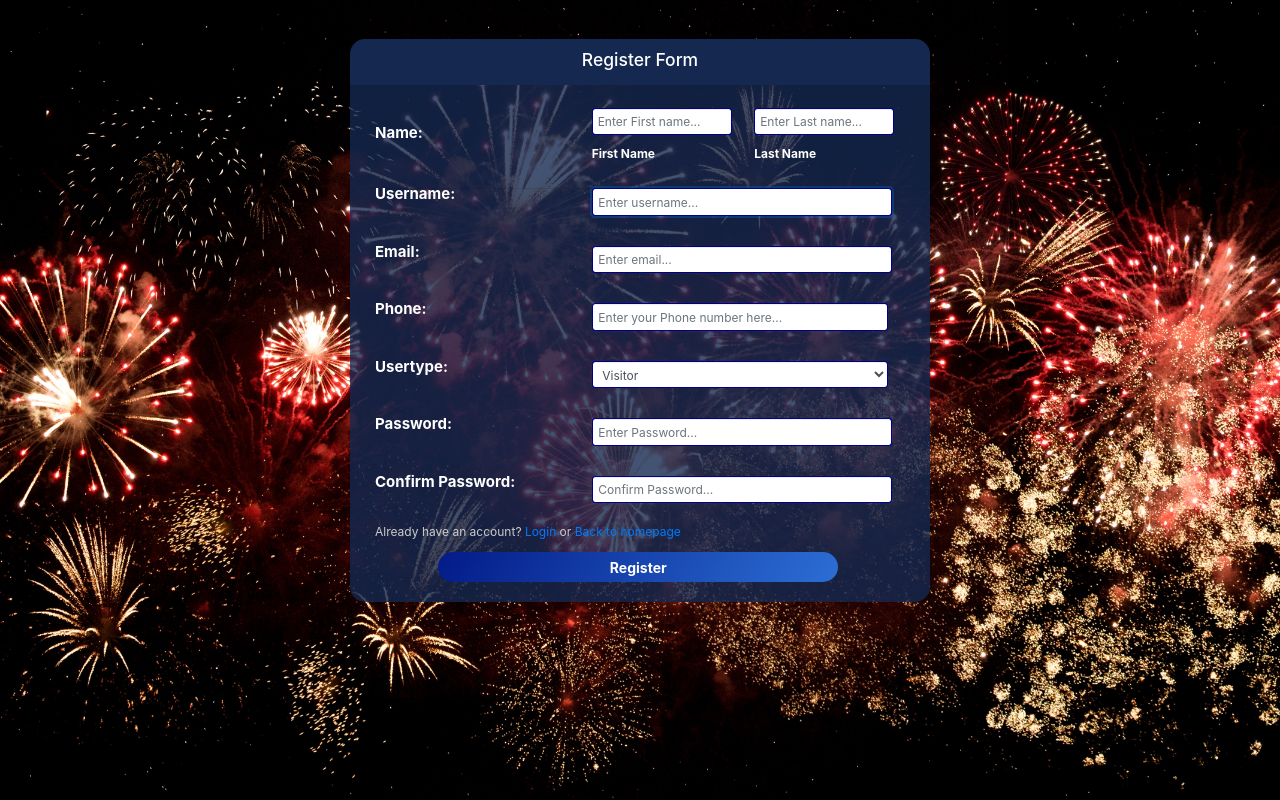
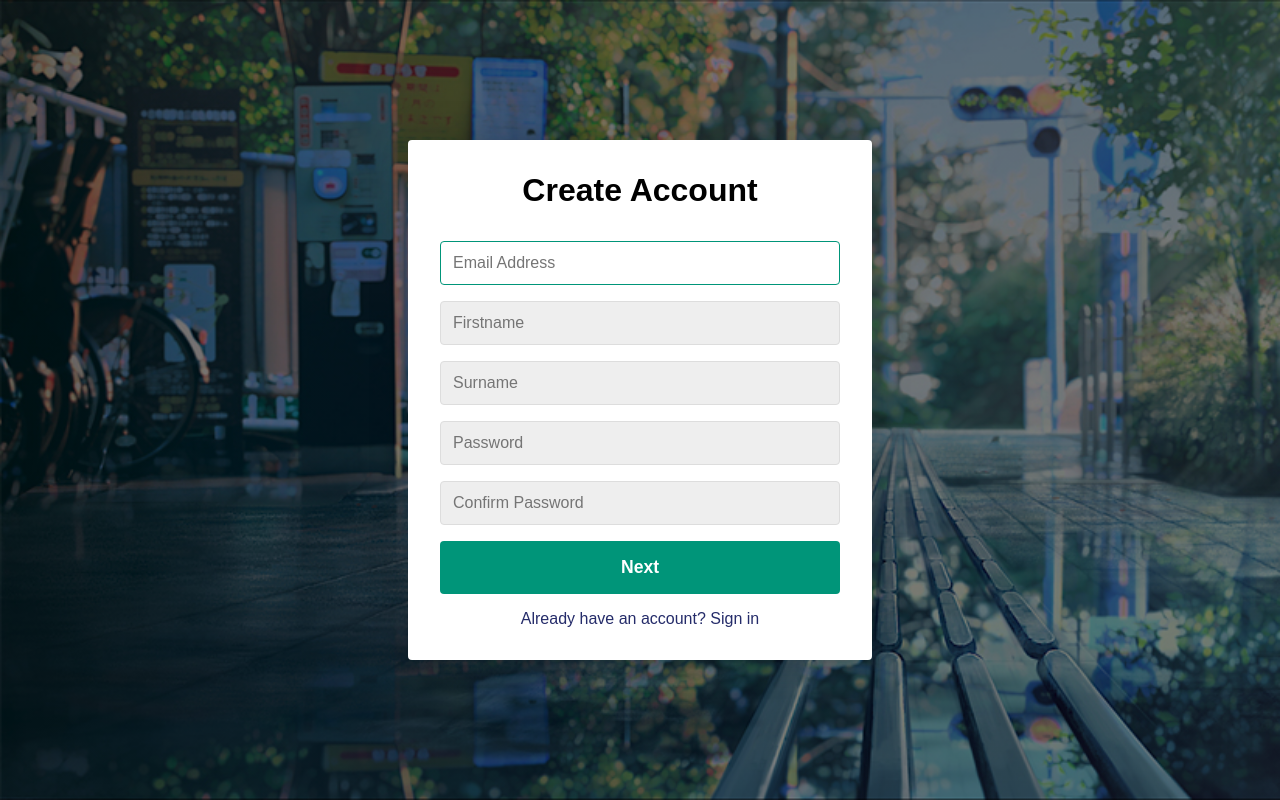
Before and after one commit to EveGroup/EveHolder, a Django app: page /register/ in a window 1280 px wide. Run offline with Django 3.2, Linux system fonts and the light colour scheme; parts of the project's set-up code (start-up, migrations or seed data) failed here and were passed over; some libraries are stand-ins or nearby versions.

Commit message:
add new auth frontend

```diff
--- a/eve_holder/views.py
+++ b/eve_holder/views.py
@@ -77,7 +77,7 @@ def register_page(request):
 
     context = {'form': form}
 
-    return render(request, 'eve_holder/accounts/register.html', context)
+    return render(request, 'eve_holder/accounts/signup.html', context)
 
 
 @unauthenticated_user
@@ -434,7 +434,7 @@ def event_detail(request, pk):
 @login_required(login_url='login')
 @allowed_users(allowed_roles=['Visitor'])
 def cancel_event(request, pk_event):
-    """For cancel the event use with visitor's accounts.
+    """For cancel the event use with visitor's old_accounts.
 
     Args:
         request: A HttpRequest object, which contains data about the request.
--- /dev/null
+++ b/static/css/auth.css
@@ -0,0 +1,140 @@
+
+body {
+    --color-primary: #009579;
+    --color-primary-dark: #007f67;
+    --color-secondary: #252c6a;
+    --color-third: #008C95;
+    --color-error: #cc3333;
+    --color-success: #4bb544;
+    --border-radius: 4px;
+
+    margin: 0;
+    height: 100vh;
+    display: flex;
+    align-items: center;
+    justify-content: center;
+    font-size: 18px;
+    background: linear-gradient(rgba(0, 0, 0, 0.5), rgba(0, 0, 0, 0.5)), url("/static/images/account/82732925_p0_master1200.jpg");
+    background-size: cover;
+}
+
+.container {
+    width: 400px;
+    max-width: 400px;
+    margin: 1rem;
+    padding: 2rem;
+    box-shadow: 0 0 40px rgba(0, 0, 0, 0.2);
+    border-radius: var(--border-radius);
+    background: white;
+}
+
+.container,
+.form__input,
+.form__button {
+    font: 500 1rem 'Quicksand', sans-serif;
+}
+
+.form--hidden {
+    display: none;
+}
+
+.form > *:first-child {
+    margin-top: 0;
+}
+
+.form > *:last-child {
+    margin-bottom: 0;
+}
+
+.form__title {
+    margin-bottom: 2rem;
+    text-align: center;
+}
+
+.form__message {
+    text-align: center;
+    margin-bottom: 1rem;
+}
+
+.form__message--success {
+    color: var(--color-success);
+}
+
+.form__message--error {
+    color: var(--color-error);
+}
+
+.form__input-group {
+    margin-bottom: 1rem;
+}
+
+.form__input {
+    display: block;
+    width: 100%;
+    padding: 0.75rem;
+    box-sizing: border-box;
+    border-radius: var(--border-radius);
+    border: 1px solid #dddddd;
+    outline: none;
+    background: #eeeeee;
+    transition: background 0.2s, border-color 0.2s;
+}
+
+.form__input:focus {
+    border-color: var(--color-primary);
+    background: #ffffff;
+}
+
+.form__input--error {
+    color: var(--color-error);
+    border-color: var(--color-error);
+}
+
+.form__input-error-message {
+    margin-top: 0.5rem;
+    font-size: 0.85rem;
+    color: var(--color-error);
+}
+
+.form__button {
+    width: 100%;
+    padding: 1rem 2rem;
+    font-weight: bold;
+    font-size: 1.1rem;
+    color: #ffffff;
+    border: none;
+    border-radius: var(--border-radius);
+    outline: none;
+    cursor: pointer;
+    background: var(--color-primary);
+}
+
+.form__button:hover {
+    background: var(--color-primary-dark);
+}
+
+.form__button:active {
+    transform: scale(0.98);
+}
+
+.form__text {
+    text-align: center;
+}
+
+.form__link {
+    color: var(--color-secondary);
+    text-decoration: none;
+    cursor: pointer;
+}
+
+#backToSignup {
+    color: var(--color-third);
+}
+
+#linkCreateAccount {
+    color: var(--color-third);
+}
+
+.form__link:hover {
+    text-decoration: underline;
+}
--- /dev/null
+++ b/static/js/signup.js
@@ -0,0 +1,117 @@
+/**
+ * @param {any} inputElement The input element that need to set as error.
+ * @param {string} message Text about error information.
+ */
+function setInputError(inputElement, message) {
+    console.log('inputElement:', inputElement);
+    inputElement.classList.add("form__input--error");
+    inputElement.parentElement.querySelector(".form__input-error-message").textContent = message;
+}
+
+/**
+ * @param {Element} inputElement The input element that need to clear error.
+ */
+function clearInputError(inputElement) {
+    inputElement.classList.remove("form__input--error");
+    inputElement.parentElement.querySelector(".form__input-error-message").textContent = "";
+}
+
+let result;
+
+async function signupData(email, firstname, surname, password, job, bloodType, sn) {
+    await fetch('http://158.108.182.10:3000/signup_post', {
+        method: "POST",
+        headers: {"Content-Type": "application/json"},
+        body: JSON.stringify({
+            email: email,
+            firstname: firstname,
+            surname: surname,
+            password: password,
+            job: job,
+            bloodType: bloodType,
+            sn: sn
+        }),
+    })
+        .then((response) => response.json())
+        .then(value => {
+            result = value.result
+        })
+        .catch(reason => console.log("error", reason));
+}
+
+function successfullySignup() {
+    document.getElementById("email").value = "";
+    document.getElementById("firstname").value = "";
+    document.getElementById("surname").value = "";
+    document.getElementById("password1").value = "";
+    document.getElementById("password2").value = "";
+    document.getElementById("blood type").value = "";
+    document.getElementById("jobs").value = "";
+    document.getElementById("cyberWareSN").value = "";
+
+    window.location.href = "../templates/login.html";
+}
+
+document.addEventListener("DOMContentLoaded", () => {
+
+    const createAccountForm = document.querySelector("#createAccount")
+    const accountInfo = document.querySelector("#accountInfo")
+    const moreInfo = document.querySelector("#moreInfo")
+
+    createAccountForm.addEventListener("submit", evt => {
+        evt.preventDefault();
+        let email = document.getElementById("email").value;
+        let firstname = document.getElementById("firstname").value;
+        let surname = document.getElementById("surname").value;
+        let password = document.getElementById("password1").value;
+        let bloodType = document.getElementById("blood type").value;
+        let job = document.getElementById("jobs").value;
+        let sn = document.getElementById("cyberWareSN").value;
+        signupData(email, firstname, surname, password, job, bloodType, sn).then(() => {
+            if (result === "This serial number is not exist!" || result === "This serial number is already signed up!")
+                setInputError(document.getElementById("cyberWareSN"), result);
+            else if (result === "This email is already signed up!") {
+                accountInfo.classList.remove("form--hidden");
+                moreInfo.classList.add("form--hidden");
+                setInputError(document.getElementById("email"), result)
+            } else if (result === "signup successful")
+                successfullySignup()
+            result = "";
+        });
+    })
+
+    createAccountForm.addEventListener("submit", evt => {
+        evt.preventDefault()
+    })
+
+    document.querySelectorAll(".form__input").forEach(inputElement => {
+
+        document.querySelector("#nextToMoreInfo").addEventListener("click", e => {
+            e.preventDefault();
+            accountInfo.classList.add("form--hidden");
+            moreInfo.classList.remove("form--hidden");
+        });
+
+        document.querySelector("#backToSignup").addEventListener("click", e => {
+            e.preventDefault();
+            accountInfo.classList.remove("form--hidden");
+            moreInfo.classList.add("form--hidden");
+        });
+
+        inputElement.addEventListener("blur", evt => {
+            if (evt.target.id === "email" && !(/^[a-zA-Z0-9.!#$%&'*+/=?^_`{|}~-]+@[a-zA-Z0-9-]+(?:\.[a-zA-Z0-9-]+)*$/.test(evt.target.value))) {
+                setInputError(inputElement, "You have entered an invalid email address!");
+            }
+            let password1 = document.getElementById("password1");
+            let password2 = document.getElementById("password2");
+            if (evt.target.id === "password2" && password1.value !== password2.value) {
+                setInputError(inputElement, "Password does not match")
+            }
+        });
+
+        inputElement.addEventListener("input", () => {
+            clearInputError(inputElement);
+        })
+    });
+
+})
--- /dev/null
+++ b/templates/eve_holder/accounts/signup.html
@@ -0,0 +1,69 @@
+{% load static %}
+<!DOCTYPE html>
+<html lang="en">
+<head>
+    <meta charset="UTF-8">
+    <title>Sign Up - Cyber Ware</title>
+    <link href="../static/css/auth.css" rel="stylesheet">
+</head>
+<body>
+<div class="container">
+    <form class="form" id="createAccount" method="POST">
+        <div class="form" id="accountInfo">
+            <h1 class="form__title">Create Account</h1>
+            <div class="form__message form__message--error"></div>
+            <div class="form__input-group">
+                <input autofocus class="form__input" id="email" placeholder="Email Address" type="text">
+                <div class="form__input-error-message"></div>
+            </div>
+            <div class="form__input-group">
+                <input autofocus class="form__input" id="firstname" placeholder="Firstname" type="text">
+                <div class="form__input-error-message"></div>
+            </div>
+            <div class="form__input-group">
+                <input autofocus class="form__input" id="surname" placeholder="Surname" type="text">
+                <div class="form__input-error-message"></div>
+            </div>
+            <div class="form__input-group">
+                <input autofocus class="form__input" id="password1" placeholder="Password" type="password">
+                <div class="form__input-error-message"></div>
+            </div>
+            <div class="form__input-group">
+                <input autofocus class="form__input" id="password2" placeholder="Confirm Password" type="password">
+                <div class="form__input-error-message"></div>
+            </div>
+            <button class="form__button" type="submit" id="nextToMoreInfo">Next</button>
+            <p class="form__text">
+                <a class="form__link" href="{% url 'eve_holder:login' %}" id="linkLogin">Already have an account? Sign in</a>
+            </p>
+        </div>
+
+        <div class="form form--hidden" id="moreInfo">
+            <h1 class="form__title">More Info</h1>
+            <div class="form__message form__message--error"></div>
+            <div class="form__input-group">
+                <input autofocus class="form__input" id="blood type" placeholder="Blood type" type="text">
+                <div class="form__input-error-message"></div>
+            </div>
+            <div class="form__input-group">
+                <input autofocus class="form__input" id="jobs" placeholder="Jobs" type="text">
+                <div class="form__input-error-message"></div>
+            </div>
+            <div class="form__input-group">
+                <input autofocus class="form__input" id="cyberWareSN" placeholder="Cyber Ware Serial Number"
+                       type="text">
+                <div class="form__input-error-message"></div>
+            </div>
+            <button class="form__button" type="submit">Create Account</button>
+            <p class="form__text">
+                <a class="form__link" href="{% url 'eve_holder:login' %}" id="linkLogin">Already have an account? Sign in</a>
+            </p>
+            <p class="form__text">
+                <a class="form__link" id="backToSignup">Back</a>
+            </p>
+        </div>
+    </form>
+</div>
+<script src="../static/js/signup.js"></script>
+</body>
+</html>
```
Also changed, not shown: mysite/settings.py (+10 -10 lines), setup.py (added, +13 -0 lines), static/js/login.js (added, +57 -0 lines), templates/eve_holder/navbar.html (+8 -9 lines), buildspec.yml (added), static/images/account/82732925_p0_master1200.jpg (added), templates/eve_holder/old_accounts/register.html (renamed from templates/eve_holder/accounts/register.html).
